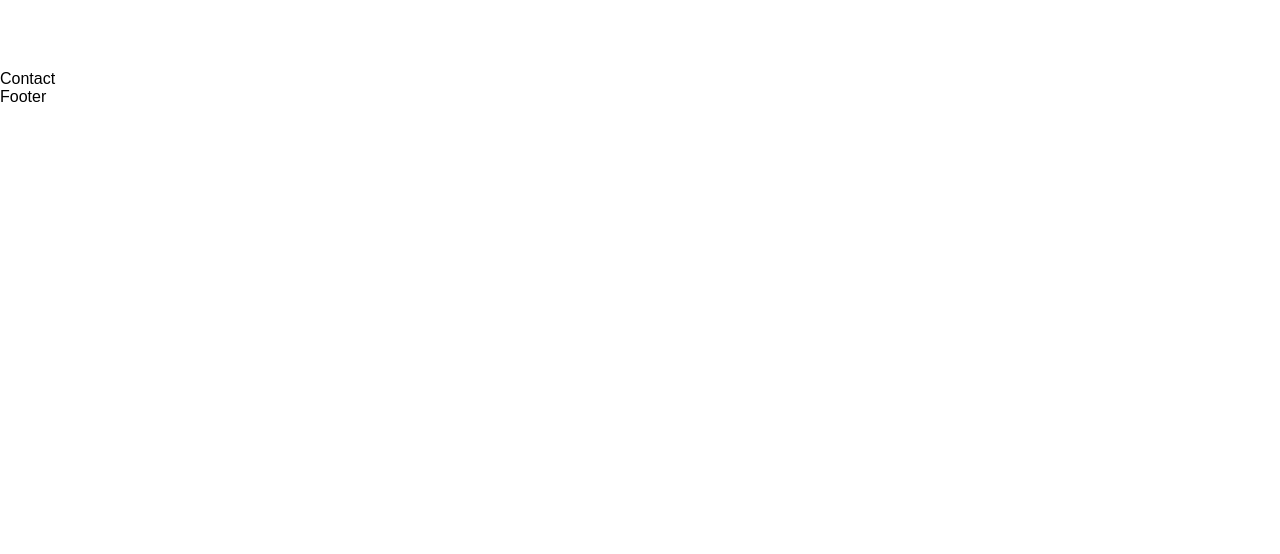
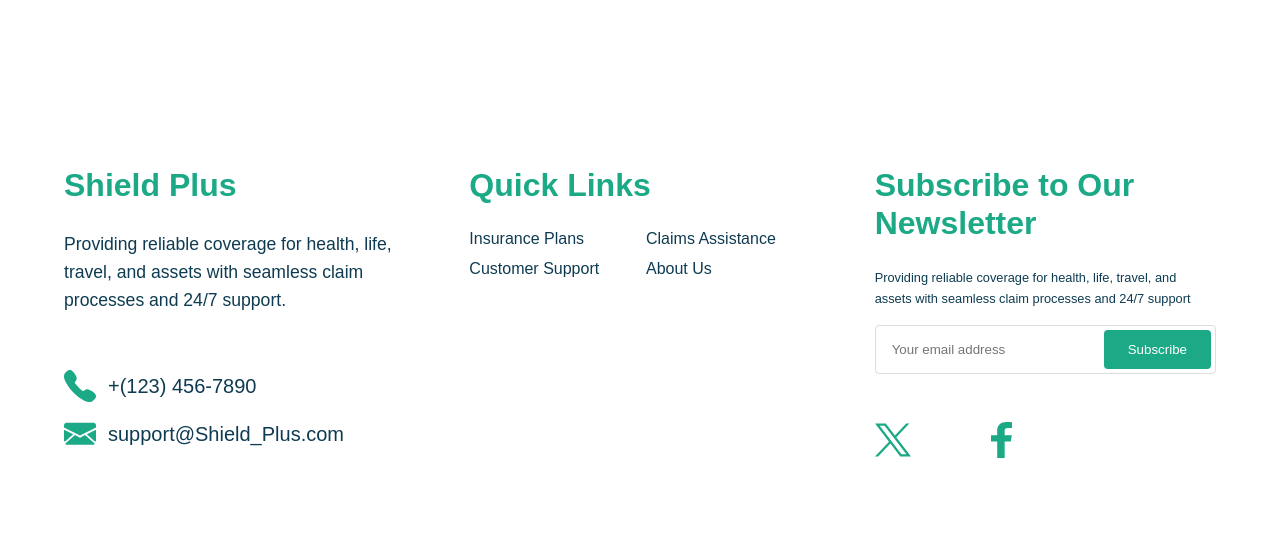
Before and after one commit to BlueMadnessVG/Take-home, a React (Vite) app: page / in a window 1280 px wide. Shown: the part 2576-3130 px from the top of the page. Before the commit the page ends 2682 px from the top, so only its background shows below. Built offline with nearby package versions, Linux system fonts and the light colour scheme.

Commit message:
feat: added home contact section

```diff
--- /dev/null
+++ b/src/assets/icons/Home/Contact/FaceBook.icon.tsx
@@ -0,0 +1,18 @@
+export const FaceBookIcon = () => {
+  return (
+    <svg
+      width="21"
+      height="36"
+      viewBox="0 0 21 36"
+      fill="none"
+      xmlns="http://www.w3.org/2000/svg"
+    >
+      <path
+        fillRule="evenodd"
+        clipRule="evenodd"
+        d="M21 5.97604V0.252036C19.1602 0.081684 17.3117 -0.002448 15.462 3.6e-05C9.96439 3.6e-05 6.205 2.98804 6.205 8.46004V13.176H0V19.584H6.205V36H13.6429V19.584H19.8277L20.7575 13.176H13.6429V9.09004C13.6429 7.20004 14.2089 5.97604 17.2002 5.97604H21V5.97604Z"
+        fill="#1BA986"
+      />
+    </svg>
+  );
+};
--- /dev/null
+++ b/src/assets/icons/Home/Contact/Mail.icon.tsx
@@ -0,0 +1,40 @@
+interface MailIconProps {
+  size: number
+}
+
+export const MailIcon = ({size = 20}: MailIconProps) => {
+  return (
+    <svg
+      width={size}
+      height={size}
+      viewBox="0 0 38 27"
+      fill="none"
+      xmlns="http://www.w3.org/2000/svg"
+    >
+      <path
+        fillRule="evenodd"
+        clipRule="evenodd"
+        d="M35 0C36.6568 0 38 1.34315 38 2.99999V5.7L19 15.2L0 5.7V2.99999C0 1.34315 1.34315 0 2.99999 0H35V0Z"
+        fill="#1BA986"
+      />
+      <path
+        fillRule="evenodd"
+        clipRule="evenodd"
+        d="M13.0625 14.7256L19 18.0506L24.9375 14.7256L35.9909 24.3722C36.687 24.9797 36.2573 26.1256 35.3333 26.1256H2.66665C1.74268 26.1256 1.31298 24.9797 2.00914 24.3722L13.0625 14.7256V14.7256Z"
+        fill="#1BA986"
+      />
+      <path
+        fillRule="evenodd"
+        clipRule="evenodd"
+        d="M0 8.3125V21.4828C0 22.352 1.0324 22.8074 1.67427 22.2213L10.925 13.775L0 8.3125V8.3125Z"
+        fill="#1BA986"
+      />
+      <path
+        fillRule="evenodd"
+        clipRule="evenodd"
+        d="M38 8.3125V21.4828C38 22.352 36.9676 22.8074 36.3257 22.2213L27.075 13.775L38 8.3125V8.3125Z"
+        fill="#1BA986"
+      />
+    </svg>
+  );
+};
--- /dev/null
+++ b/src/assets/icons/Home/Contact/Phone.icon.tsx
@@ -0,0 +1,22 @@
+interface PhoneIconProps {
+  size: number
+}
+
+export const PhoneIcon = ({size = 20}: PhoneIconProps) => {
+  return (
+    <svg
+      width={size}
+      height={size}
+      viewBox="0 0 38 38"
+      fill="none"
+      xmlns="http://www.w3.org/2000/svg"
+    >
+      <path
+        fillRule="evenodd"
+        clipRule="evenodd"
+        d="M27.2736 22.9188C26.5935 22.9188 25.9999 23.0699 25.5142 23.383C24.0785 24.3006 22.9344 25.0131 22.3839 25.0131C22.0816 25.0131 21.7578 24.7432 21.0454 24.1278L20.9267 24.0199C18.9514 22.3034 18.5304 21.8608 17.764 21.0619L17.5698 20.8568C17.4294 20.7165 17.3107 20.5869 17.192 20.4682C16.5227 19.7773 16.037 19.2807 14.3208 17.3375L14.2452 17.2511C13.4248 16.3227 12.8851 15.7182 12.8527 15.2756C12.8204 14.8438 13.1982 14.142 14.1588 12.8358C15.3246 11.2597 15.3678 9.31646 14.2991 7.06021C13.4464 5.27896 12.054 3.57329 10.8235 2.07271L10.7155 1.94317C9.6577 0.64771 8.42718 0 7.05637 0C5.5344 0 4.2715 0.820458 3.60225 1.25229C3.54829 1.28467 3.49433 1.32783 3.44037 1.36021C1.93998 2.31021 0.849794 3.61646 0.439622 4.94433C-0.175636 6.94146 -0.585808 9.53238 2.36094 14.9193C4.90835 19.583 7.21825 22.7136 10.8883 26.4813C14.3423 30.0222 15.8751 31.1665 19.3076 33.6494C23.1287 36.4131 26.7986 38 29.3676 38C31.7531 38 33.6313 38 36.3082 34.7722C39.1147 31.3824 37.9489 29.3097 36.265 27.5716C34.6891 25.9523 30.2095 22.9188 27.2736 22.9188V22.9188Z"
+        fill="#1BA986"
+      />
+    </svg>
+  );
+};
--- /dev/null
+++ b/src/assets/icons/Home/Contact/Twitter.icon.tsx
@@ -0,0 +1,22 @@
+interface TwitterIconProps {
+  size: number
+}
+
+export const TwitterIcon = ({size = 20}: TwitterIconProps) => {
+  return (
+    <svg
+      width={size}
+      height={size}
+      viewBox="0 0 39 36"
+      fill="none"
+      xmlns="http://www.w3.org/2000/svg"
+    >
+      <path
+        fillRule="evenodd"
+        clipRule="evenodd"
+        d="M0 36H3.41024L16.6762 21.8658L27.3948 36H39L23.0953 15.027L37.1992 0H33.789L21.5716 13.0173L11.7002 0H0.095082L15.1526 19.8561L0 36V36ZM33.9843 33.5223H28.6528L5.11011 2.47754H10.4415L33.9843 33.5223V33.5223Z"
+        fill="#1BA986"
+      />
+    </svg>
+  );
+};
--- a/src/assets/icons/Home/index.ts
+++ b/src/assets/icons/Home/index.ts
@@ -1,3 +1,7 @@
+export * from './Contact/FaceBook.icon';
+export * from './Contact/Mail.icon';
+export * from './Contact/Phone.icon';
+export * from './Contact/Twitter.icon';
 export * from './Information/Circle.icon';
 export * from './Information/Ghost.icon';
 export * from './Information/HeadPhones.icon';
--- a/src/pages/Home/sections/Contact/Contact.module.css
+++ b/src/pages/Home/sections/Contact/Contact.module.css
@@ -0,0 +1,140 @@
+.contact {
+  display: grid;
+  grid-template-columns: 1fr;
+  gap: 2.5rem;
+  max-width: 1440px;
+  margin: 0 auto;
+  padding: 3rem 1.5rem;
+}
+
+.contactSection {
+  display: flex;
+  flex-direction: column;
+  gap: 1.5rem;
+}
+
+.contactTitle {
+  color: #1ba986;
+  font-size: 2rem;
+  font-weight: 600;
+  margin-bottom: 0.1rem;
+}
+
+.contactText {
+  color: #0e3b51;
+  line-height: 1.6;
+  font-size: 1.1rem;
+}
+
+.contactInfo {
+  display: flex;
+  flex-direction: column;
+  gap: 1rem;
+  padding-top: 2rem;
+}
+
+.contactInfoItem {
+  display: flex;
+  align-items: center;
+  gap: 0.75rem;
+  color: #0e3b51;
+}
+
+.quickLinks {
+  display: grid;
+  grid-template-columns: 1fr;
+  gap: 0.75rem;
+}
+
+.quickLinks a {
+  color: #0e3b51;
+  text-decoration: none;
+  transition: color 0.2s;
+}
+
+.quickLinks a:hover {
+  color: #1ba986;
+}
+
+.newsletterText {
+  color: #0e3b51;
+  line-height: 1.6;
+  font-size: 0.8rem;
+}
+
+.newsletterForm {
+  display: flex;
+  gap: 0.5rem;
+  margin-top: 1rem;
+  border: 1px solid #ddd;
+  padding: 4px;
+  border-radius: 0.25rem;
+  transition: border-color 0.2s;
+}
+
+.newsletterForm input {
+  flex: 1;
+  padding: 0.75rem;
+  border: none;
+  border-radius: 0.25rem;
+  color: #0e3b51;
+  outline: none;
+  -webkit-box-shadow: none;
+  -moz-box-shadow: none;
+  box-shadow: none;
+}
+
+
+
+.newsletterForm button {
+  padding: 0 1.5rem;
+  background-color: #1ba986;
+  color: white;
+  border: none;
+  border-radius: 0.25rem;
+  cursor: pointer;
+  transition: background-color 0.2s;
+}
+
+.newsletterForm button:hover {
+  background-color: #158a6e;
+}
+
+.socialIcons {
+  display: flex;
+  justify-content: center;
+  gap: 5rem;
+  margin-top: 1.5rem;
+}
+
+.socialIcons svg {
+  fill: #1ba986;
+  transition: fill 0.2s;
+}
+
+.socialIcons svg:hover {
+  fill: #0e3b51;
+}
+
+@media (min-width: 768px) {
+  .contact {
+    grid-template-columns: repeat(3, 1fr);
+    padding: 5rem 2rem;
+    gap: 3rem;
+  }
+
+  .socialIcons {
+    justify-content: left;
+  }
+
+  .quickLinks {
+    grid-template-columns: repeat(2, 1fr);
+  }
+}
+
+@media (min-width: 1024px) {
+  .contact {
+    padding: 6rem 4rem;
+    gap: 4rem;
+  }
+}
--- a/src/pages/Home/sections/Contact/Contact.tsx
+++ b/src/pages/Home/sections/Contact/Contact.tsx
@@ -1,3 +1,59 @@
+import style from "./Contact.module.css";
+import {
+  FaceBookIcon,
+  PhoneIcon,
+  TwitterIcon,
+} from "../../../../assets/icons/Home";
+import { MailIcon } from "../../../../assets/icons/Home/Contact/Mail.icon";
+
 export const Contact = () => {
-  return <>Contact</>;
+  return (
+    <section className={style.contact}>
+      <div className={style.contactSection}>
+        <h1 className={style.contactTitle}>Shield Plus</h1>
+        <p className={style.contactText}>
+          Providing reliable coverage for health, life, travel, and assets with
+          seamless claim processes and 24/7 support.
+        </p>
+
+        <div className={style.contactInfo}>
+          <p className={style.contactInfoItem}>
+            <PhoneIcon size={32} /> +(123) 456-7890
+          </p>
+          <p className={style.contactInfoItem}>
+            <MailIcon size={32} /> support@Shield_Plus.com
+          </p>
+        </div>
+      </div>
+
+      <div className={style.contactSection}>
+        <h1 className={style.contactTitle}>Quick Links</h1>
+        <div className={style.quickLinks}>
+          <a href="">Insurance Plans</a>
+          <a href="">Claims Assistance</a>
+          <a href="">Customer Support</a>
+          <a href="">About Us</a>
+        </div>
+      </div>
+
+      <div className={style.contactSection}>
+        <h1 className={style.contactTitle}>Subscribe to Our Newsletter</h1>
+        <div>
+          <p className={style.newsletterText}>
+            Providing reliable coverage for health, life, travel, and assets
+            with seamless claim processes and 24/7 support
+          </p>
+          <div className={style.newsletterForm}>
+            <input type="text" placeholder="Your email address" />
+            <button>Subscribe</button>
+          </div>
+        </div>
+
+        <div className={style.socialIcons}>
+          <TwitterIcon size={36} />
+          <FaceBookIcon />
+        </div>
+      </div>
+    </section>
+  );
 };
```
